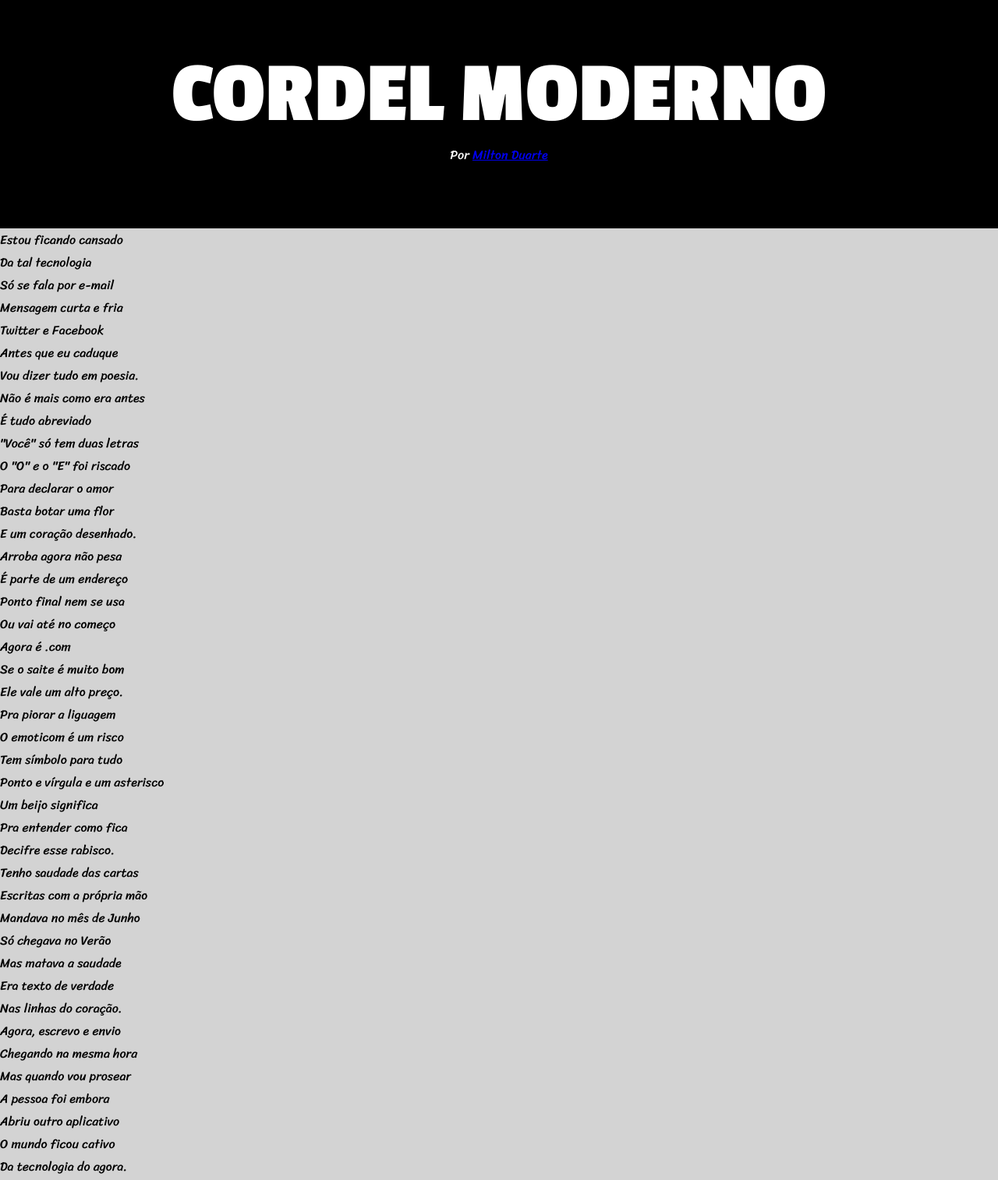
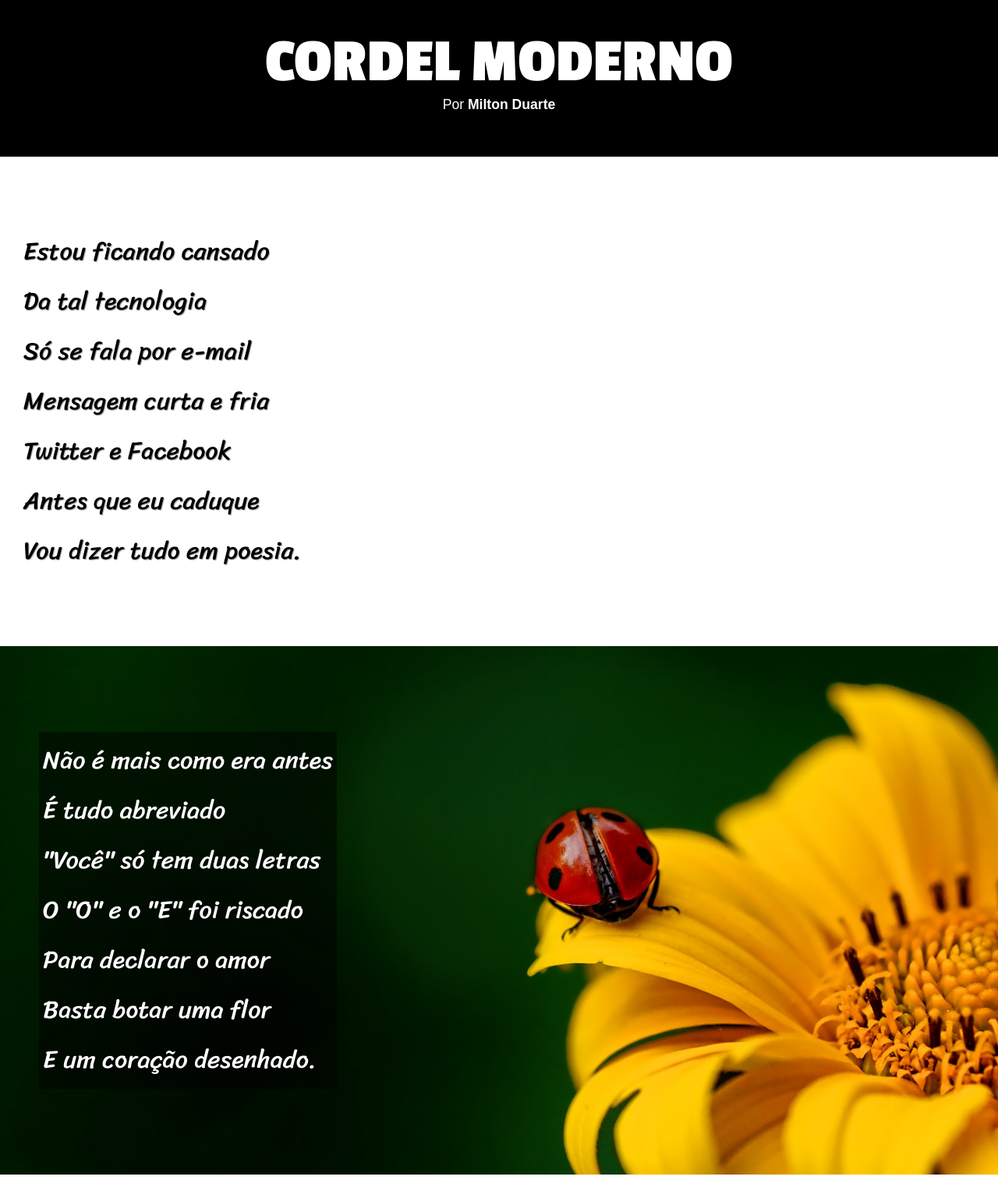
Before and after one commit to richardxav/novo-html-css, a plain HTML site: page desafios/d012/index.html in a window 1280 px wide. Shown: the part 20-1534 px from the top of the page at 78% size. Drawn offline with Linux system fonts and the light colour scheme.

Commit message:
atualizei

```diff
--- a/desafios/d012/index.html
+++ b/desafios/d012/index.html
@@ -24,7 +24,8 @@
         </p>
     </section>
 
-    <section>
+    <section id="imagem1">
+        <div class="dif">
             <p>
                 Não é mais como era antes <br>
                 É tudo abreviado <br>
@@ -34,6 +35,7 @@
                 Basta botar uma flor <br>
                 E um coração desenhado.
             </p>
+        </div>
     </section>
 
     <section>
@@ -58,7 +60,8 @@
         </p>
     </section>
 
-    <section>
+    <section id="imagem2">
+        <div class="dif">
             <p>
                 Tenho saudade das cartas <br>
                 Escritas com a própria mão <br>
@@ -68,6 +71,7 @@
                 Era texto de verdade <br>
                 Nas linhas do coração.
             </p>
+        </div>
     </section>
 
     <section>
--- a/desafios/d012/style.css
+++ b/desafios/d012/style.css
@@ -11,19 +11,67 @@
 
 body {
     font-family: 'Sriracha', cursive;
-    background-color: lightgray;
 }
 
 header {
     background-color: black;
     color: white;
     text-align: center;
-    padding: 5em;
+    padding: 3.5em;
 }
 
 header h1 {
     font-family: 'Passion One', cursive;
-    font-size: 7em;
+    font-size: 5em;
+}
+
+header p {
+    font-family: Arial, Helvetica, sans-serif;
+    font-size: 1.1em;
+}
+
+header p > a {
+    text-decoration: none;
+    color: white;
+    font-weight: bolder;
+}
+
+header p > a:hover {
+    text-decoration: underline;
+}
+
+section, header {
+    max-width: 100vw;
+}
+
+section p {
+    margin: 90px 0px 90px 30px;
+    font-size: 2em;
+    line-height: 2em;
+    text-shadow: 1px 1px 1px rgba(0, 0, 0, 0.363);
+}
+
+section#imagem1 {
+    background-image: url("imagens/background001.jpg");
+    padding: 20px;
+    background-position: right center;
+    background-size: cover;
+    background-attachment: fixed;
+}
+
+section#imagem2 {
+    background-image: url("imagens/background002.jpg");
+    padding: 20px;
+    background-position: right center;
+    background-size: cover;
+    background-attachment: fixed;
+}
+
+div.dif > p {
+    display: inline-block;
+    background-color: rgba(0, 0, 0, 0.466);
+    color: white;
+    padding: 5px;
 }
 
 footer {
```
Lines whose indentation alone changed are shown as unchanged.
